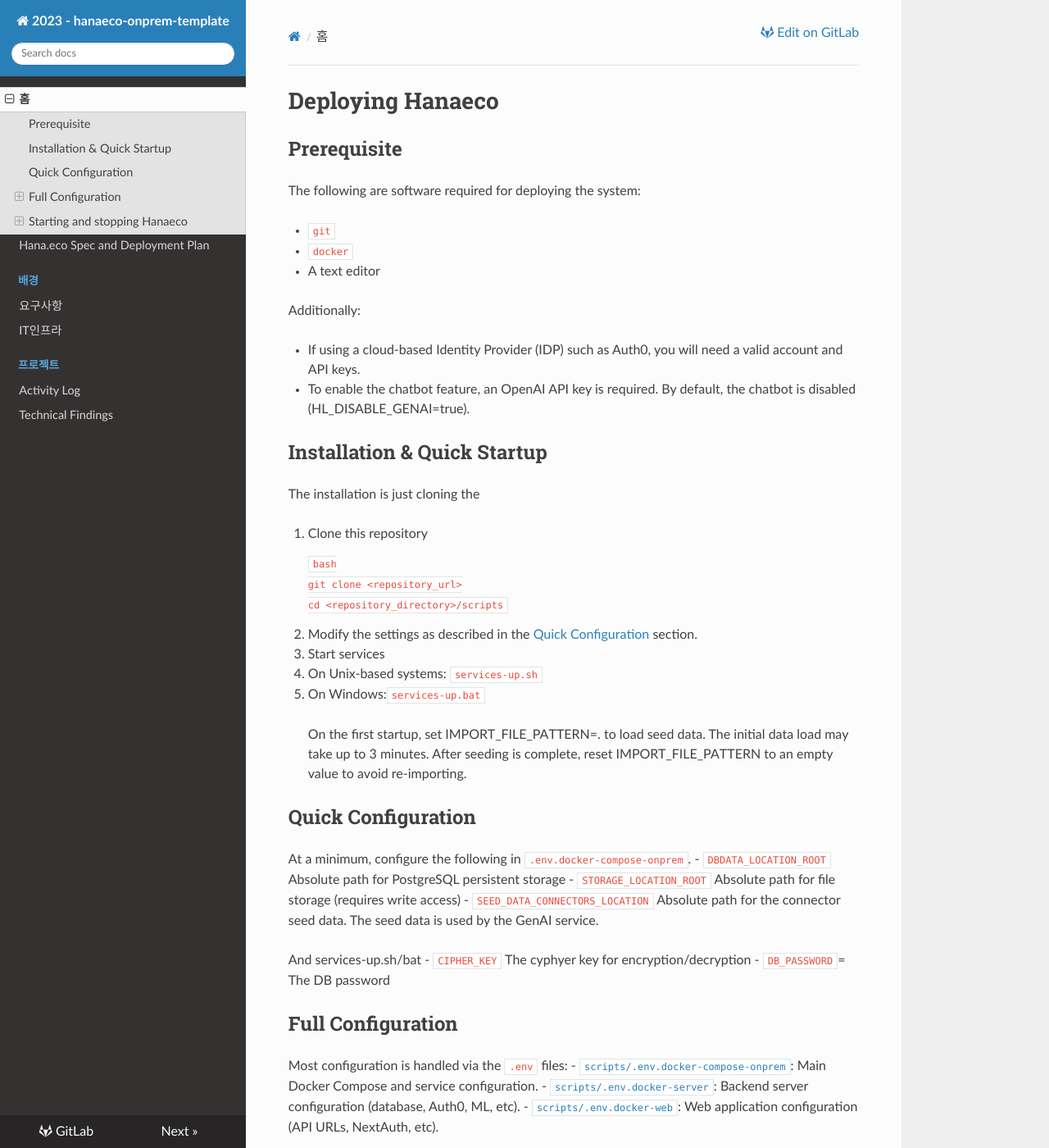
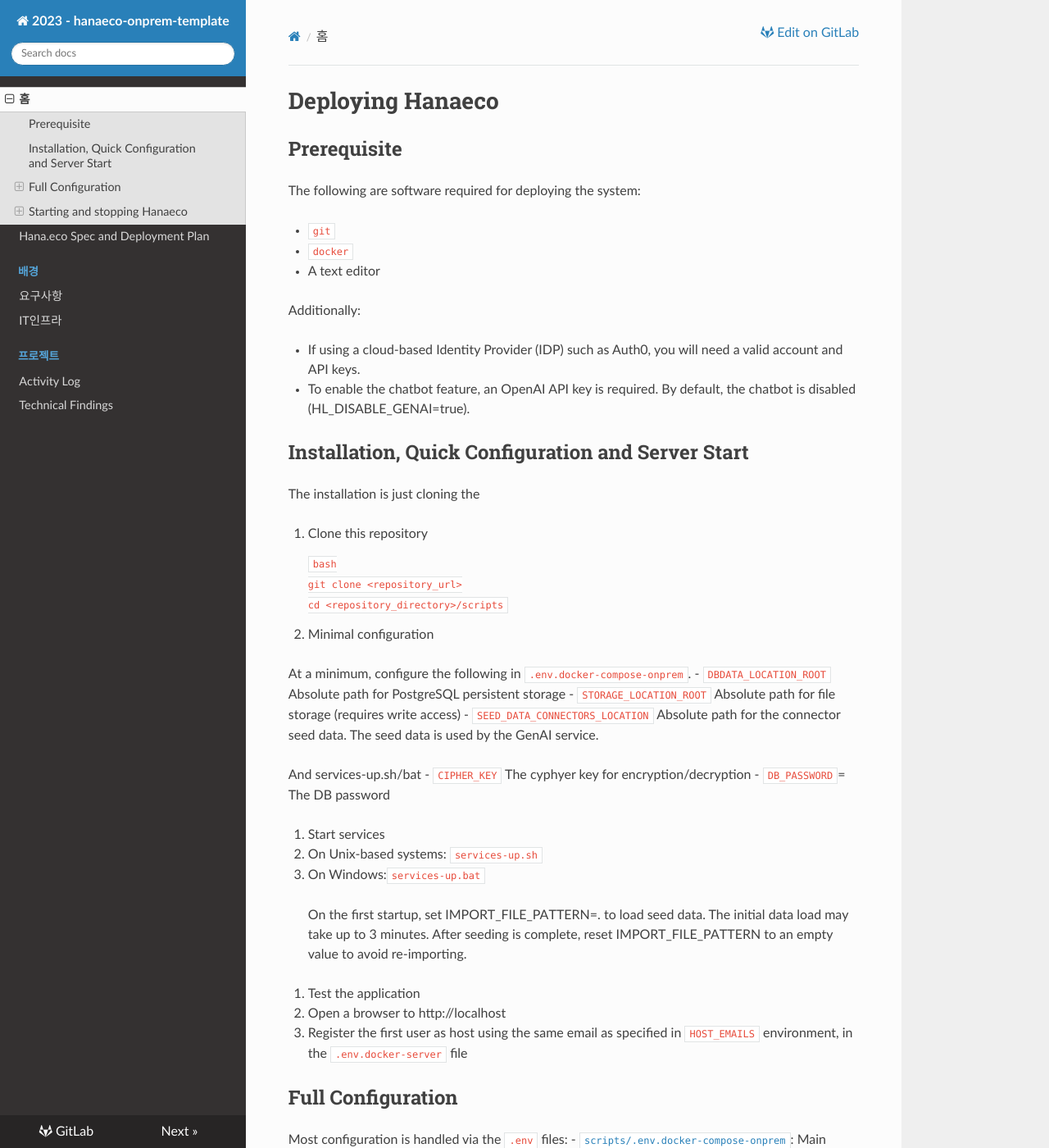
Before and after one commit to hanaloop/hanaeco-onprem-template, an MkDocs documentation site: the page built from documentation/docs/index.md, in a window 1280 px wide and 1400 px high. Shown: the whole window at 82% size. Built offline with MkDocs 1.6.1, drawn with Linux system fonts in a browser that asks for light colours; nearby versions of some CDN libraries.

````diff
--- a/documentation/docs/index.md
+++ b/documentation/docs/index.md
@@ -13,7 +13,7 @@ Additionally:
 - If using a cloud-based Identity Provider (IDP) such as Auth0, you will need a valid account and API keys.
 - To enable the chatbot feature, an OpenAI API key is required. By default, the chatbot is disabled (HL_DISABLE_GENAI=true).
 
-## Installation & Quick Startup
+## Installation, Quick Configuration and Server Start
 
 The installation is just cloning the
 
@@ -24,16 +24,7 @@ The installation is just cloning the
     cd <repository_directory>/scripts
     ```
 
-2. Modify the settings as described in the [Quick Configuration](#quick_config) section.
-3. Start services
-  - On Unix-based systems: `services-up.sh`
-  - On Windows:`services-up.bat`
-
-> On the first startup, set IMPORT_FILE_PATTERN=. to load seed data.
-The initial data load may take up to 3 minutes.
-> After seeding is complete, reset IMPORT_FILE_PATTERN to an empty value to avoid re-importing.
-
-## Quick Configuration
+2. Minimal configuration
 
 At a minimum, configure the following in `.env.docker-compose-onprem`.
 - `DBDATA_LOCATION_ROOT`  Absolute path for PostgreSQL persistent storage
@@ -43,6 +34,21 @@ At a minimum, configure the following in `.env.docker-compose-onprem`.
 And services-up.sh/bat
 - `CIPHER_KEY` The cyphyer key for encryption/decryption
 - `DB_PASSWORD`= The DB password
+
+3. Start services
+  - On Unix-based systems: `services-up.sh`
+  - On Windows:`services-up.bat`
+
+> On the first startup, set IMPORT_FILE_PATTERN=. to load seed data.
+The initial data load may take up to 3 minutes.
+> After seeding is complete, reset IMPORT_FILE_PATTERN to an empty value to avoid re-importing.
+
+4. Test the application
+
+  - Open a browser to http://localhost
+  - Register the first user as host using the same email as specified in `HOST_EMAILS` environment, in the `.env.docker-server` file
+
+
 
 ## Full Configuration
 
````
Also changed, not shown: 2 other files.
